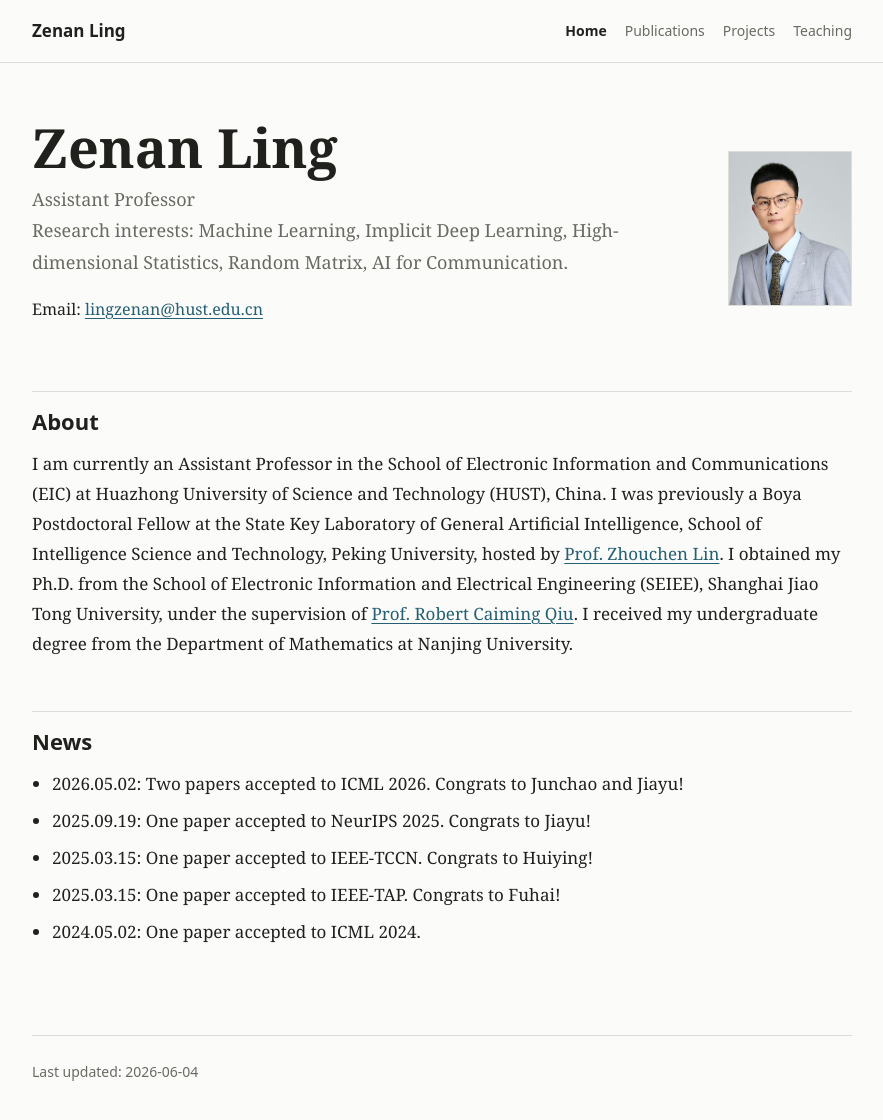
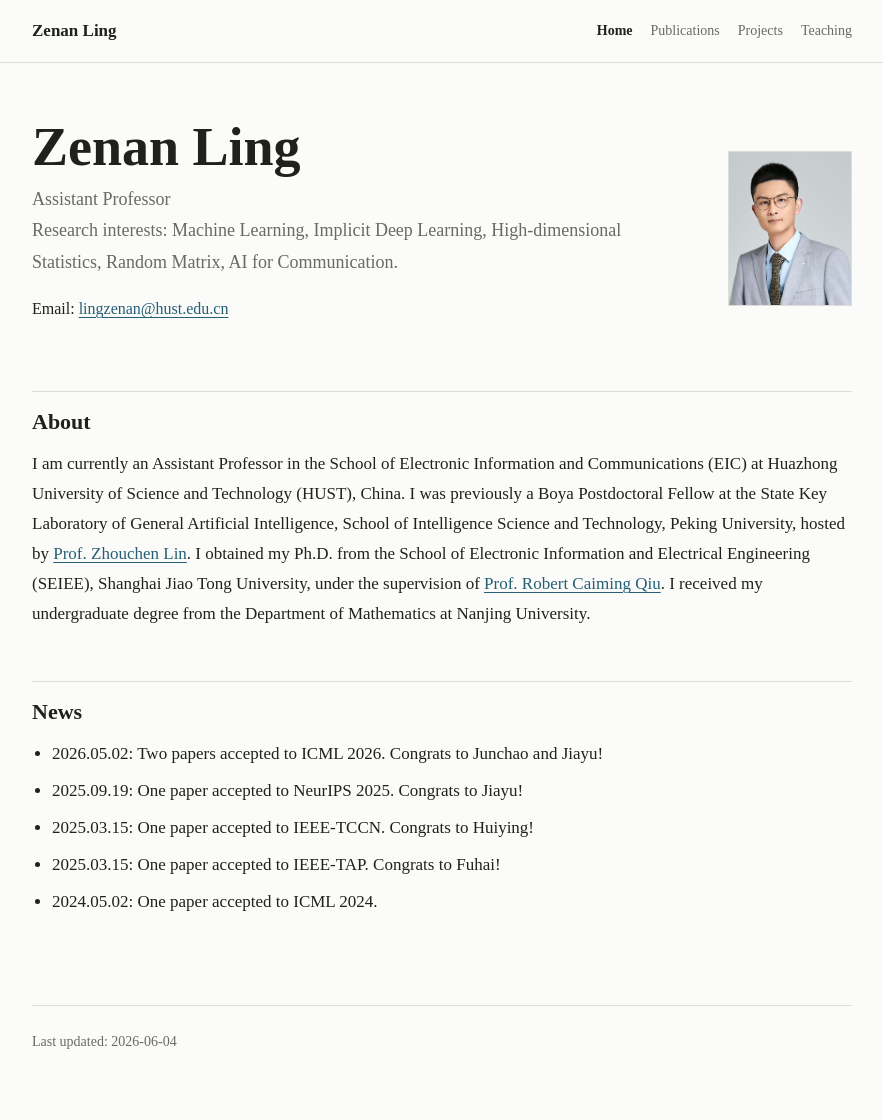
Before and after one commit to lingzenan/lingzenan.github.io, a Jekyll site: the page built from index.md, in a window 1280 px wide and 1120 px high. Shown: the whole window, without its empty margins (198-1081 px from the left). Built offline with Jekyll 4.4.1, drawn with Linux system fonts in a browser that asks for light colours.

Commit message:
Match reference page typography

```diff
--- a/assets/style.css
+++ b/assets/style.css
@@ -6,10 +6,9 @@
   --accent: #245f73;
   --soft: #eef5f7;
   --max: 820px;
-  --serif: Charter, "Bitstream Charter", Cambria, Georgia, "Times New Roman",
-    "Noto Serif SC", "Songti SC", SimSun, serif;
-  --sans: ui-sans-serif, system-ui, -apple-system, BlinkMacSystemFont,
-    "Segoe UI", "Noto Sans SC", "Microsoft YaHei", sans-serif;
+  --serif: "Times New Roman", Times, "Noto Serif SC", "Songti SC", SimSun,
+    serif;
+  --sans: var(--serif);
 }
 
 * {
```
